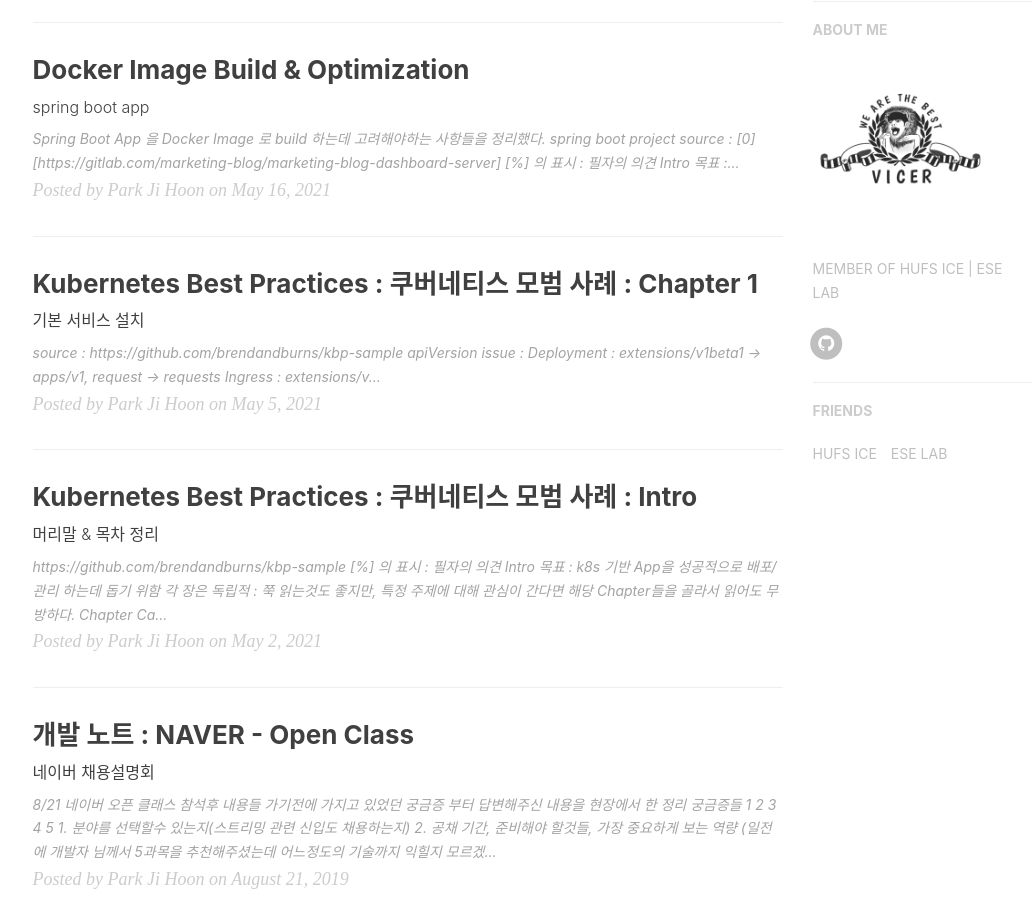
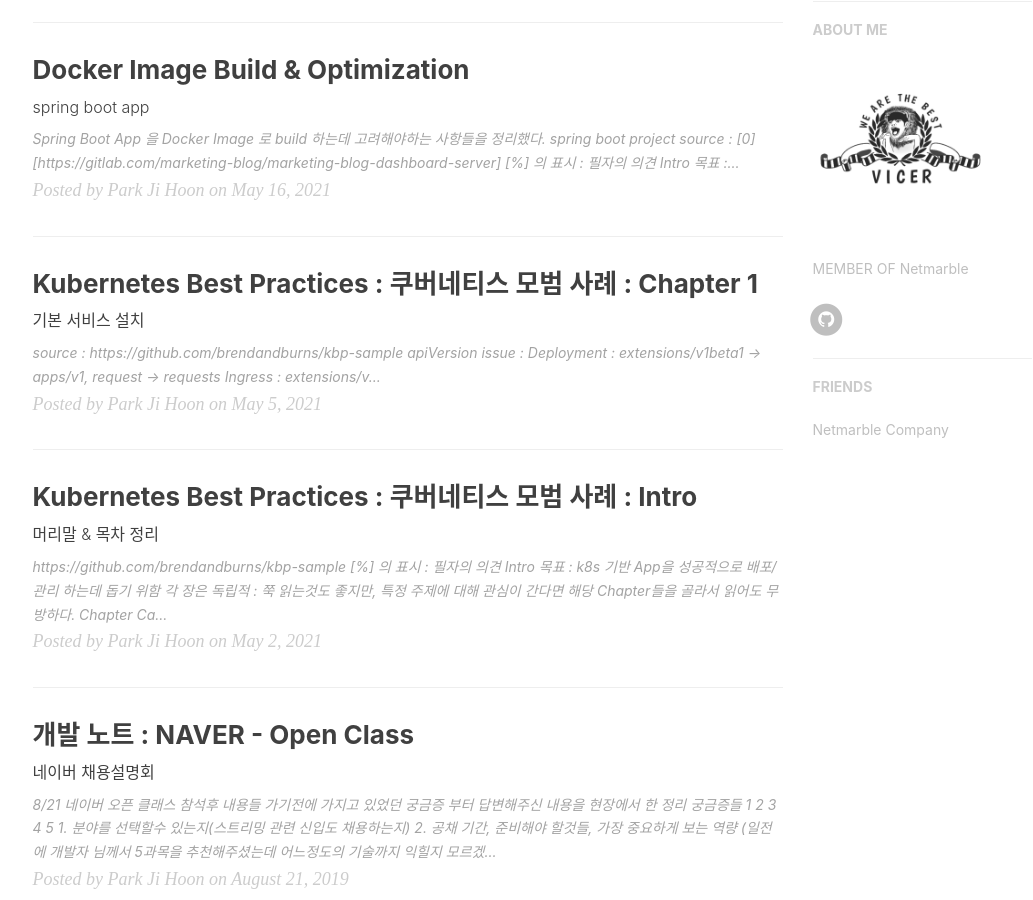
Before and after one commit to ggoowlgns/ggoowlgns.github.io, a Jekyll site: the page built from index.html, in a window 1280 px wide and 900 px high, scrolled down 609 px. Shown: the whole window, without its empty margins (135-1168 px from the left). Built offline with Jekyll 4.4.1, drawn with Linux system fonts in a browser that asks for light colours; nearby versions of some CDN libraries; the list of posts is cut into pages by our own code; comment, search, counter and statistics services are not loaded.

Commit message:
소속 변경

```diff
--- a/_config.yml
+++ b/_config.yml
@@ -84,7 +84,7 @@ ga_track_id: 'UA-144235823-1'            # Format: UA-xxxxxx-xx
 
 # Sidebar settings
 sidebar: true                           # whether or not using Sidebar.
-sidebar-about-description: "MEMBER OF HUFS ICE |           ESE LAB"
+sidebar-about-description: "MEMBER OF Netmarble"
 sidebar-avatar: /img/vicer_logo.jpg      # use absolute URL, seeing it's used in both `/` and `/about/`
 
 
@@ -113,12 +113,8 @@ friends: [
     #     href: "http://su.gallery/"
     # },
     {
-        title: "HUFS ICE",
-        href: "http://ice.hufs.ac.kr/"
-    },
-    {
-      title: "ESE LAB",
-      href : "http://eselab.hufs.ac.kr/"
+        title: "Netmarble Company",
+        href: "https://company.netmarble.com/"
     }
     #,{
 #         title: "前端外刊评论",
```
